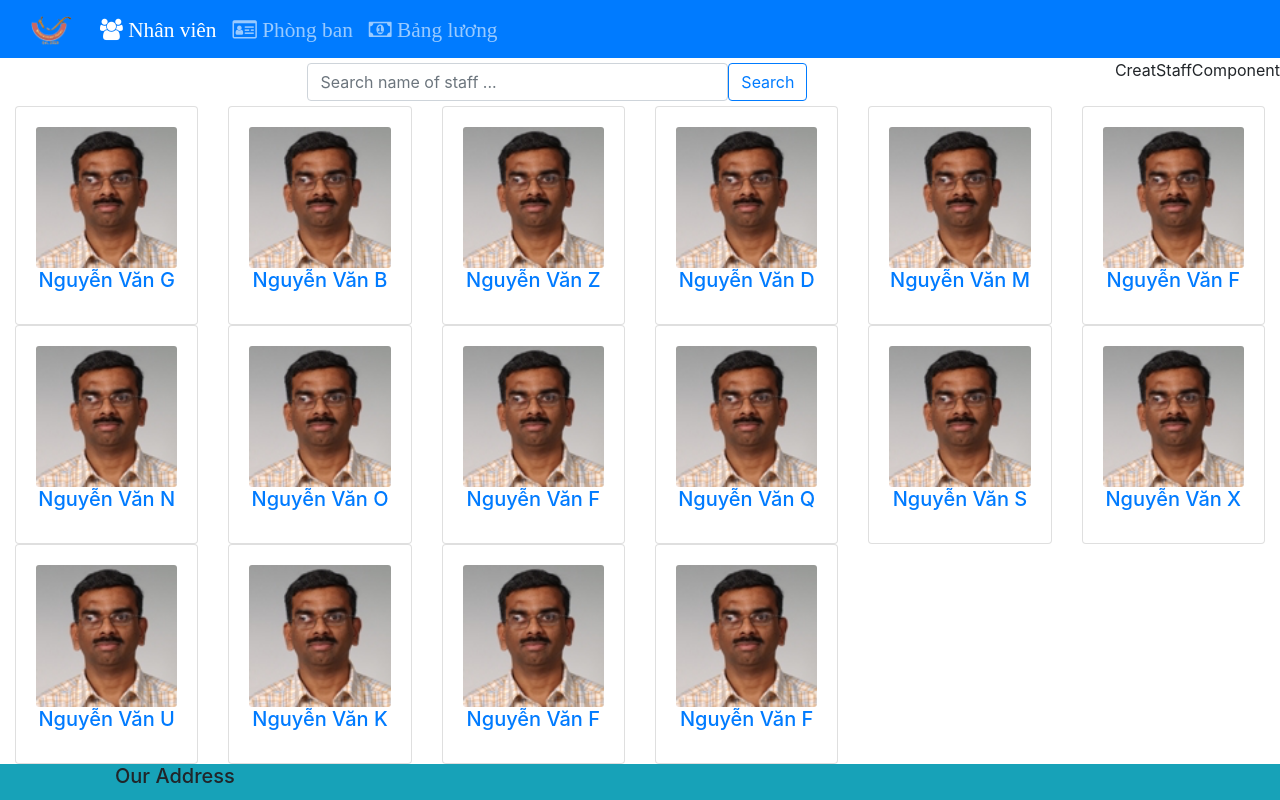
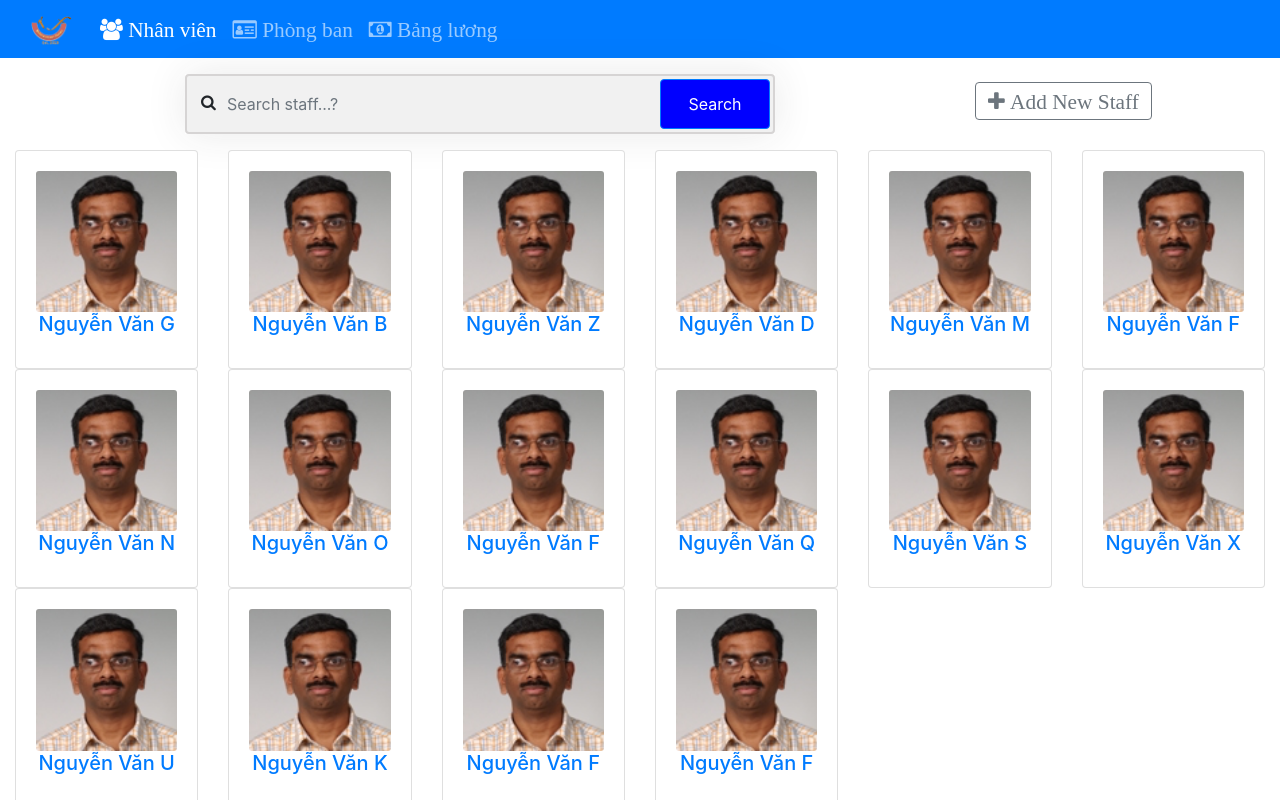
Before and after one commit to nhtc/FunixReactJS, a React (Create React App) app: page /staffs in a window 1280 px wide. Shown: the top 800 px of the page. Built offline with nearby package versions, Linux system fonts and the light colour scheme.

Commit message:
first ASM3

```diff
--- a/src/App.css
+++ b/src/App.css
@@ -4,6 +4,7 @@
 
 .App-logo {
     height: 40vmin;
+
     pointer-events: none;
 }
 
@@ -14,14 +15,17 @@
 }
 
 .App-header {
+    font-size: calc(10px + 2vmin);
+
+    display: flex;
+    align-items: center;
+    flex-direction: column;
+    justify-content: center;
+
+    min-height: 100vh;
+
+    color: white;
     background-color: #282c34;
-  min-height: 100vh;
-  display: flex;
-  flex-direction: column;
-  align-items: center;
-  justify-content: center;
-  font-size: calc(10px + 2vmin);
-  color: white;
 }
 
 .App-link {
--- a/src/components/CreatStaffComponent.js
+++ b/src/components/CreatStaffComponent.js
@@ -1,7 +1,171 @@
-import React from "react"
+import React, { Component, useEffect } from "react"
+import { Control, Errors, LocalForm } from "react-redux-form"
+import { Link } from "react-router-dom"
+import {
+	Breadcrumb,
+	BreadcrumbItem,
+	Button,
+	Card,
+	CardBody,
+	CardImg,
+	CardText,
+	CardTitle,
+	Col,
+	Label,
+	Modal,
+	ModalBody,
+	ModalHeader,
+	Row,
+} from "reactstrap"
 
+const required = val => val && val.length
+const maxLength = len => val => !val || val.length <= len
+const minLength = len => val => val && val.length >= len
+const isNumber = val => !isNaN(Number(val))
+const validEmail = val => /^[A-Z0-9._%+-]+@[A-Z0-9.-]+\.[A-Z]{2,4}$/i.test(val)
+class CreateStaffForm extends Component {
+	constructor(props) {
+		super(props)
+
+		this.state = {
+			isCommentFormModalOpen: false,
+		}
+
+		this.toggleCommentFormModal = this.toggleCommentFormModal.bind(this)
+		this.handleCommentFormSubmit = this.handleCommentFormSubmit.bind(this)
+	}
+
+	handleCommentFormSubmit(values) {
+		console.log("Current State is: " + JSON.stringify(values))
+		alert("Current State is: " + JSON.stringify(values))
+	}
+
+	toggleCommentFormModal() {
+		this.setState({
+			isCommentFormModalOpen: !this.state.isCommentFormModalOpen,
+		})
+	}
+	handleSubmit = e => {
+		console.log(e)
+	}
+
+	render() {
+		return (
+			<React.Fragment>
+				<Button outline onClick={this.toggleCommentFormModal}>
+					<span className='fa fa-plus fa-lg'> Add New Staff</span>
+				</Button>
+
+				{/* commentform  Modal */}
+				<Modal
+					isOpen={this.state.isCommentFormModalOpen}
+					toggle={this.toggleCommentFormModal}
+				>
+					<ModalHeader toggle={this.toggleCommentFormModal}>
+						{" "}
+						Add Staff{" "}
+					</ModalHeader>
+					<ModalBody>
+						<form onSubmit={this.handleSubmit}>
+							<div class='container'>
+								<h1>Create New Staff</h1>
+								<p>
+									Please fill in this form to create a new
+									staff.
+								</p>
+								<hr />
+
+								<label for='name'>
+									<b>Tên</b>
+								</label>
+								<input
+									type='text'
+									placeholder='Nhập Tên'
+									name='name'
+									id='name'
+									required
+								/>
+
+								<label for='doB'>
+									<b>Ngày sinh</b>
+								</label>
+								<input
+									type='date'
+									placeholder=''
+									name='doB'
+									id='doB'
+									required
+								/>
+
+								<label for='salaryScale'>
+									<b>Hệ số lương</b>
+								</label>
+								<input
+									type='text'
+									placeholder='Nhập hệ số lương'
+									name='salaryScale'
+									id='salaryScale'
+									required
+								/>
+
+								<label for='startDate'>
+									<b>Ngày vào công ty</b>
+								</label>
+								<input
+									type='date'
+									placeholder=''
+									name='startDate'
+									id='startDate'
+									required
+								/>
+								<label for='department'>
+									<b>Phòng ban</b>
+								</label>
+								<input
+									type='text'
+									placeholder='Nhập phòng ban'
+									name='department'
+									id='department'
+									required
+								/>
+								<label for='annualLeave'>
+									<b>Số ngày nghỉ còn lại</b>
+								</label>
+								<input
+									type='text'
+									placeholder='Nhập số ngày nghỉ còn lại'
+									name='annualLeave'
+									id='annualLeave'
+									required
+								/>
+								<label for='overTime'>
+									<b>Số ngày đã làm thêm</b>
+								</label>
+								<input
+									type='text'
+									placeholder='Nhập số ngày làm thêm'
+									name='overTime'
+									id='overTime'
+									required
+								/>
+
+								<button type='submit' class='registerbtn'>
+									Thêm nhân viên
+								</button>
+							</div>
+						</form>
+					</ModalBody>
+				</Modal>
+			</React.Fragment>
+		)
+	}
+}
 function CreateStaff() {
-	return <div>CreatStaffComponent</div>
+	return (
+		<div>
+			<CreateStaffForm />
+		</div>
+	)
 }
 
 export default CreateStaff
--- a/src/components/HomeComponent.js
+++ b/src/components/HomeComponent.js
@@ -6,6 +6,7 @@ export default function Home() {
 			<img
 				src='https://dienanhtrongtamtay.com/wp-content/uploads/2020/06/Staff-la-gi.jpg'
 				alt='staffImage'
+				className='home_img'
 			/>
 		</div>
 	)
--- a/src/components/NavigationComponent.js
+++ b/src/components/NavigationComponent.js
@@ -38,7 +38,7 @@ const Navigation = () => {
 							<NavItem className>
 								<NavLink href='https://github.com/reactstrap/reactstrap'>
 									<i
-										className='fa fa-id-card-o fa-2x'
+										className='fa fa-id-card-0 fa-2x'
 										aria-hidden='true'
 									></i>
 									<span className='align-text-bottom'>
--- a/src/components/SearchComponent.js
+++ b/src/components/SearchComponent.js
@@ -1,4 +1,5 @@
 import React from "react"
+import "./style.css"
 
 const Search = ({ staff, staffList }) => {
 	const handleSubmit = e => {
@@ -14,33 +15,49 @@ const Search = ({ staff, staffList }) => {
 			: staffList(null)
 	}
 	return (
-		<form
-			onSubmit={handleSubmit}
-			className='input-group'
-			style={{
-				maxWidth: "500px",
-				margin: "5px auto",
-				borderRadius: "15px",
-			}}
-		>
+		// <form
+		// 	onSubmit={handleSubmit}
+		// 	className='input-group'
+		// 	style={{
+		// 		maxWidth: "500px",
+		// 		margin: "5px auto",
+		// 		borderRadius: "15px",
+		// 	}}
+		// >
+		// 	<input
+		// 		type='text'
+		// 		className='form-control rounded'
+		// 		placeholder='Search name of staff ...'
+		// 		aria-label='Search'
+		// 		name='search'
+		// 		aria-describedby='search-addon'
+		// 	/>
+		// 	<input
+		// 		type='submit'
+		// 		value='search'
+		// 		className='btn btn-outline-primary search-btn'
+		// 	/>
+		// </form>
+		<div class='container'>
+			<div class='row height d-flex justify-content-center align-items-center'>
+				<div class='col-md-8'>
+					<div class='search'>
+						<form onSubmit={handleSubmit}>
+							<i class='fa fa-search'></i>
 							<input
 								type='text'
-				className='form-control rounded'
-				placeholder='Search name of staff ...'
-				aria-label='Search'
 								name='search'
-				aria-describedby='search-addon'
+								class='form-control'
+								placeholder='Search staff...?'
 							/>
-			<span>
-				<button
-					type='submit'
-					value='submit'
-					className='btn btn-outline-primary'
-				>
+							<button class='btn btn-primary' type='submit'>
 								Search
 							</button>
-			</span>
 						</form>
+					</div>
+				</div>
+			</div>
+		</div>
 	)
 }
 
--- a/src/components/StaffListComponent.js
+++ b/src/components/StaffListComponent.js
@@ -43,12 +43,16 @@ class StaffList extends Component {
 
 		return (
 			<div className='container-fluid text-left'>
-				<div className='row'>
-					<Search
-						staff={this.props.staffs}
-						staffList={this.SearchStaff}
-					/>
-					<CreateStaff />
+				<div className='row '>
+					<div className='col-lg-9 col-md-12 col-sm-12'>
+						<Search
+							staff={this.props.staffs}
+							staffList={this.SearchStaff}
+						/>
+					</div>
+					<div className='col-lg-3 col-md-12 col-sm-12 mt-4'>
+						<CreateStaff />
+					</div>
 				</div>
 				<div className='row'>{listStaff}</div>
 			</div>
--- a/src/components/style.css
+++ b/src/components/style.css
@@ -38,3 +38,125 @@
 .brand img {
     margin-right: 20px ;
 }
+body {
+    font-family: Arial, Helvetica, sans-serif;
+
+    background-color: black;
+}
+
+* {
+    box-sizing: border-box;
+}
+
+/* Add padding to containers */
+.container {
+    padding: 16px;
+
+    background-color: white;
+}
+
+/* Full-width input fields */
+input[type=text],
+input[type=date] {
+    display: inline-block;
+
+    width: 100%;
+    padding: 15px;
+
+    border: none;
+    background: #f1f1f1;
+}
+
+input[type=text]:focus,
+input[type=password]:focus {
+    outline: none;
+    background-color: #ddd;
+}
+
+/* Overwrite default styles of hr */
+hr {
+    margin-bottom: 25px;
+
+    border: 1px solid #f1f1f1;
+}
+
+/* Set a style for the submit button */
+.registerbtn {
+    width: 100%;
+    margin: 8px 0;
+    padding: 16px 20px;
+
+    cursor: pointer;
+
+    opacity: .9;
+    color: white;
+    border: none;
+    background-color: #04aa6d;
+}
+
+.registerbtn:hover {
+    opacity: 1;
+}
+
+/* Add a blue text color to links */
+a {
+    color: dodgerblue;
+}
+
+/* Set a grey background color and center the text of the "sign in" section */
+.signin {
+    text-align: center;
+
+    background-color: #f1f1f1;
+}
+@import url("https://fonts.googleapis.com/css2?family=Poppins:weight@100;200;300;400;500;600;700;800&display=swap");
+
+
+body {
+    font-family: "Poppins", sans-serif;
+    font-weight: 300;
+
+    background-color: #eee;
+}
+
+/* .height {
+    height: 100vh;
+} */
+
+
+.search {
+    position: relative;
+
+    box-shadow: 0 0 40px rgba(51, 51, 51, .1);
+}
+
+.search input {
+    height: 60px;
+
+    text-indent: 25px;
+
+    border: 2px solid #d6d4d4;
+}
+
+
+.search input:focus {
+    border: 2px solid blue;
+    box-shadow: none;
+}
+
+.search .fa-search {
+    position: absolute;
+    top: 20px;
+    left: 16px;
+}
+
+.search button {
+    position: absolute;
+    top: 5px;
+    right: 5px;
+
+    width: 110px;
+    height: 50px;
+
+    background: blue;
+}
--- a/src/index.js
+++ b/src/index.js
@@ -4,6 +4,7 @@ import "./index.css"
 import App from "./App"
 import "bootstrap/dist/css/bootstrap.min.css"
 import "font-awesome/css/font-awesome.min.css"
+
 // const root = ReactDOM.createRoot(document.getElementById("root"));
 // root.render(
 // 	<React.StrictMode>
```
Also changed, not shown: 1 other file (tests, documents, lock files or other folders). Lines whose indentation alone changed are shown as unchanged.
